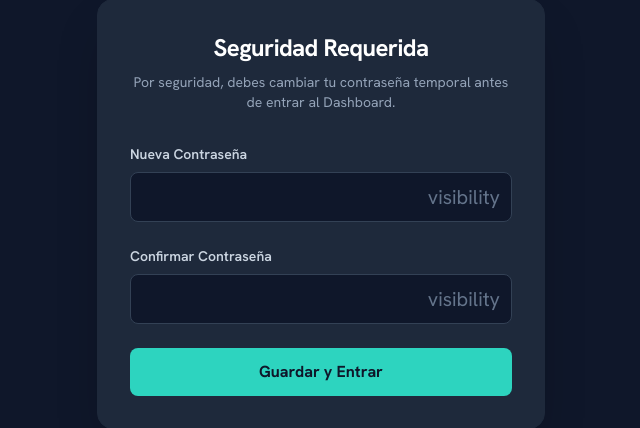
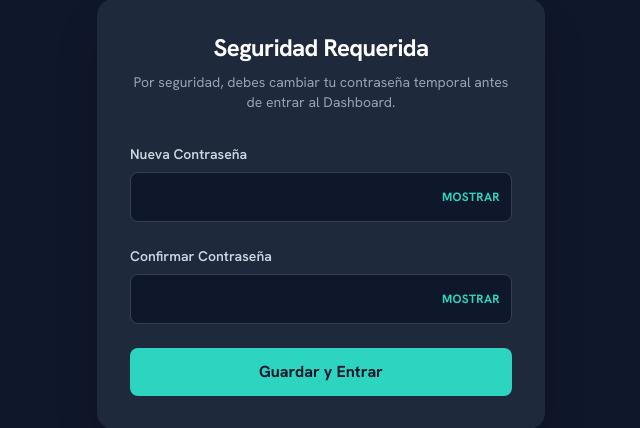
Before and after one commit to desarrolloapp-aura/VTA, a FastAPI app: template templates/change_password.html in a window 1280 px wide. Shown: the part 186-614 px from the top of the page, without its empty margins (319-959 px from the left). Run offline with FastAPI, Linux system fonts and the light colour scheme; the template is opened without the code that fills it, so the values that code supplies are empty; some libraries are stand-ins or nearby versions.

Commit message:
Change password toggle to text instead of icon

```diff
--- a/templates/change_password.html
+++ b/templates/change_password.html
@@ -27,9 +27,9 @@
             <div>
                 <label class="block text-sm font-semibold text-slate-300 mb-2">Nueva Contraseña</label>
                 <div class="relative">
-                    <input type="password" id="new_password" name="new_password" required minlength="6" class="w-full bg-[#0F172A] border border-slate-700 rounded-lg px-4 py-3 pr-10 text-white focus:outline-none focus:border-[#2DD4BF] focus:ring-1 focus:ring-[#2DD4BF] transition-all">
-                    <button type="button" onclick="togglePassword('new_password', 'eye-new')" class="absolute right-3 top-1/2 -translate-y-1/2 text-slate-500 hover:text-white focus:outline-none flex items-center justify-center">
-                        <span id="eye-new" class="material-symbols-outlined text-xl">visibility</span>
+                    <input type="password" id="new_password" name="new_password" required minlength="6" class="w-full bg-[#0F172A] border border-slate-700 rounded-lg px-4 py-3 pr-20 text-white focus:outline-none focus:border-[#2DD4BF] focus:ring-1 focus:ring-[#2DD4BF] transition-all">
+                    <button type="button" onclick="togglePassword('new_password', 'eye-new')" class="absolute right-3 top-1/2 -translate-y-1/2 focus:outline-none flex items-center justify-center">
+                        <span id="eye-new" class="text-xs font-bold text-[#2DD4BF] hover:text-[#57f1db] transition-colors tracking-wide uppercase">Mostrar</span>
                     </button>
                 </div>
             </div>
@@ -37,9 +37,9 @@
             <div>
                 <label class="block text-sm font-semibold text-slate-300 mb-2">Confirmar Contraseña</label>
                 <div class="relative">
-                    <input type="password" id="confirm_password" name="confirm_password" required minlength="6" class="w-full bg-[#0F172A] border border-slate-700 rounded-lg px-4 py-3 pr-10 text-white focus:outline-none focus:border-[#2DD4BF] focus:ring-1 focus:ring-[#2DD4BF] transition-all">
-                    <button type="button" onclick="togglePassword('confirm_password', 'eye-confirm')" class="absolute right-3 top-1/2 -translate-y-1/2 text-slate-500 hover:text-white focus:outline-none flex items-center justify-center">
-                        <span id="eye-confirm" class="material-symbols-outlined text-xl">visibility</span>
+                    <input type="password" id="confirm_password" name="confirm_password" required minlength="6" class="w-full bg-[#0F172A] border border-slate-700 rounded-lg px-4 py-3 pr-20 text-white focus:outline-none focus:border-[#2DD4BF] focus:ring-1 focus:ring-[#2DD4BF] transition-all">
+                    <button type="button" onclick="togglePassword('confirm_password', 'eye-confirm')" class="absolute right-3 top-1/2 -translate-y-1/2 focus:outline-none flex items-center justify-center">
+                        <span id="eye-confirm" class="text-xs font-bold text-[#2DD4BF] hover:text-[#57f1db] transition-colors tracking-wide uppercase">Mostrar</span>
                     </button>
                 </div>
             </div>
@@ -56,10 +56,10 @@
             const icon = document.getElementById(iconId);
             if (input.type === "password") {
                 input.type = "text";
-                icon.textContent = "visibility_off";
+                icon.textContent = "OCULTAR";
             } else {
                 input.type = "password";
-                icon.textContent = "visibility";
+                icon.textContent = "MOSTRAR";
             }
         }
     </script>
```
Also changed, not shown: admin_panel/templates/login.html (+5 -5 lines), templates/login.html (+5 -5 lines).
